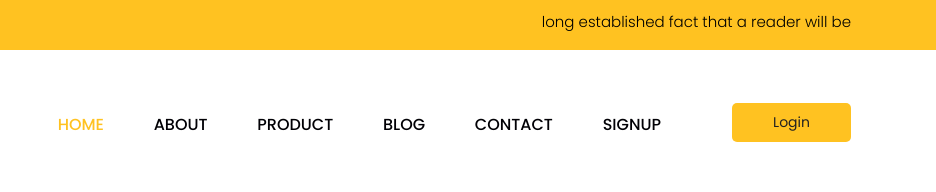
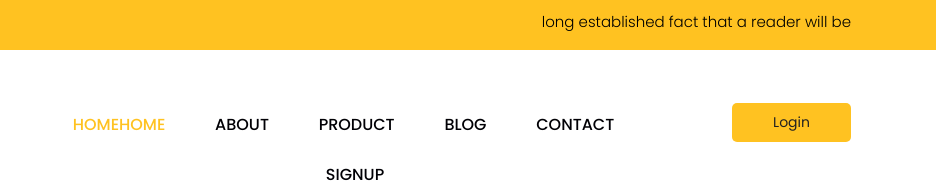
Before and after one commit to haa-maa/python, a plain HTML site: page index.html in a window 1280 px wide. Shown: the top 192 px of the page, 344-1280 px from the left. Drawn offline with nearby package versions, Linux system fonts and the light colour scheme.

Commit message:
first commit

```diff
--- a/index.html
+++ b/index.html
@@ -75,7 +75,7 @@
                      <div class="limit-box">
                         <nav class="main-menu">
                            <ul class="menu-area-main">
-                              <li class="active"> <a href="index.html">Home</a> </li>
+                              <li class="active"> <a href="index.html">Homehome</a> </li>
                               <li> <a href="about.html">About</a> </li>
                               <li> <a href="product.html">product</a> </li>
                               <li> <a href="blog.html"> Blog</a> </li>
```
